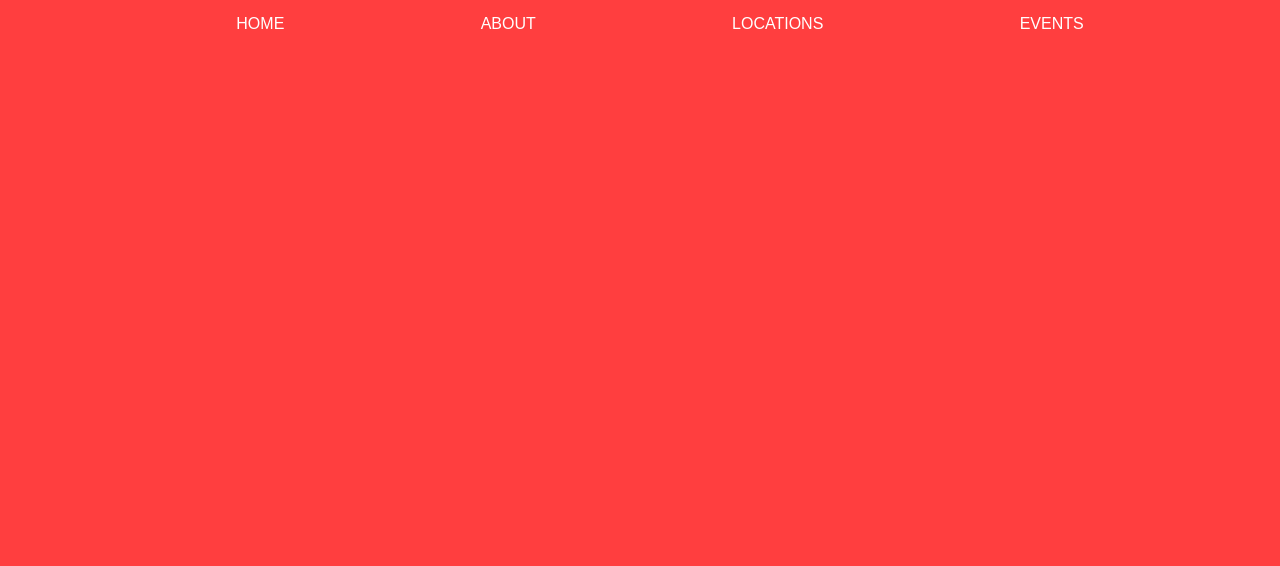
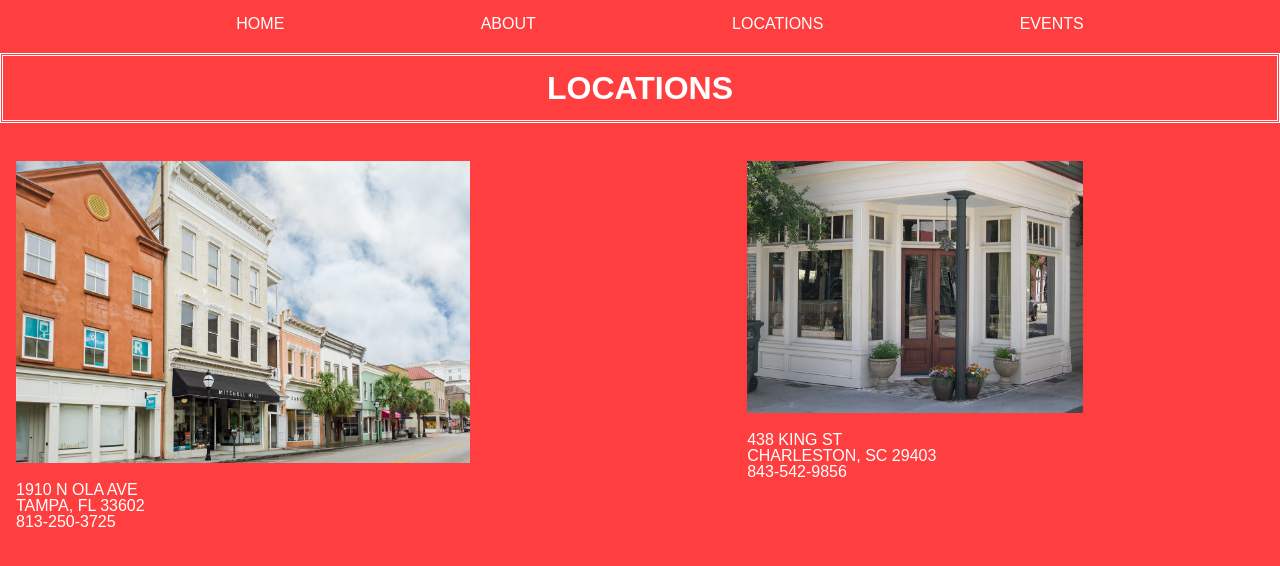
Before and after one commit to natpag/chocolate-rain, a website: page public/locations.html in a window 1280 px wide. Drawn offline with Linux system fonts and the light colour scheme.

Commit message:
locationDone

```diff
--- a/public/locations.html
+++ b/public/locations.html
@@ -26,5 +26,32 @@
         </ul>
       </nav>
     </header>
+    <main>
+      <header>
+        <h1 class="events">LOCATIONS</h1>
+      </header>
+      <section class="loco">
+        <section class="shop">
+          <img class="loco" src="./images/chocshop.jpg" />
+          <p>
+            1910 N OLA AVE
+            <br />
+            TAMPA, FL 33602
+            <br />
+            813-250-3725
+          </p>
+        </section>
+        <section class="shop">
+          <img class="loco" src="./images/Jshop.jpg" />
+          <p>
+            438 KING ST
+            <br />
+            CHARLESTON, SC 29403
+            <br />
+            843-542-9856
+          </p>
+        </section>
+      </section>
+    </main>
   </body>
 </html>
--- a/public/screen.css
+++ b/public/screen.css
@@ -135,3 +135,20 @@ h1.events {
   border-style: double;
   text-align: center;
 }
+
+section.shop {
+  padding: 1rem;
+  width: 40% display: flex;
+  justify-content: space-between;
+  color: white;
+}
+
+img.loco {
+  width: 65%;
+  height: auto;
+}
+
+section.loco {
+  display: flex;
+  justify-content: space-between;
+}
```
Also changed, not shown: public/images/Jshop.jpg (added), public/images/chocshop.jpg (added).
